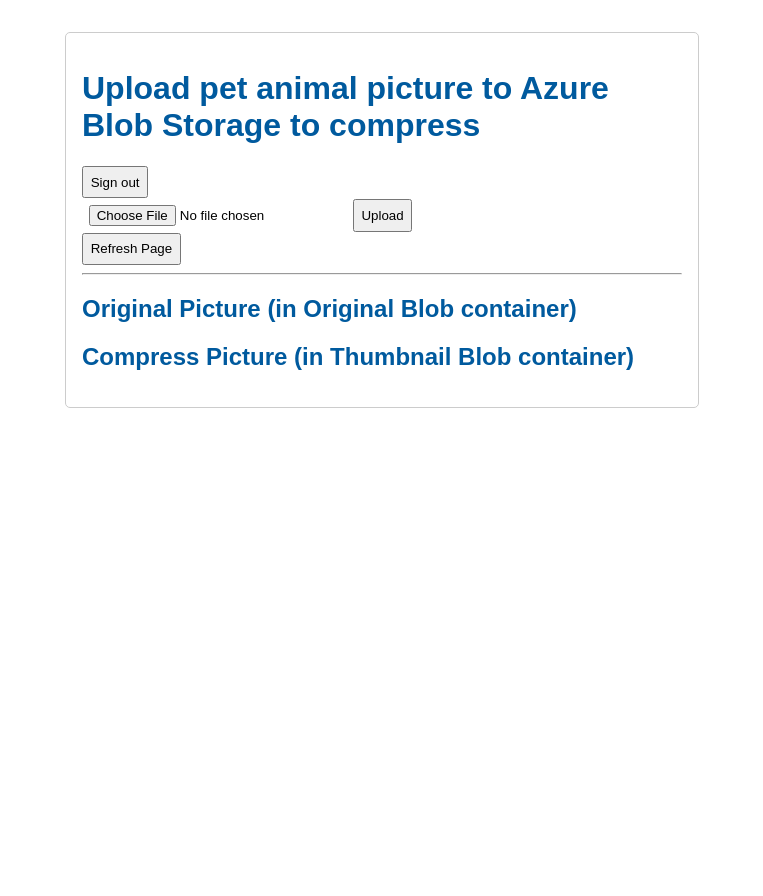
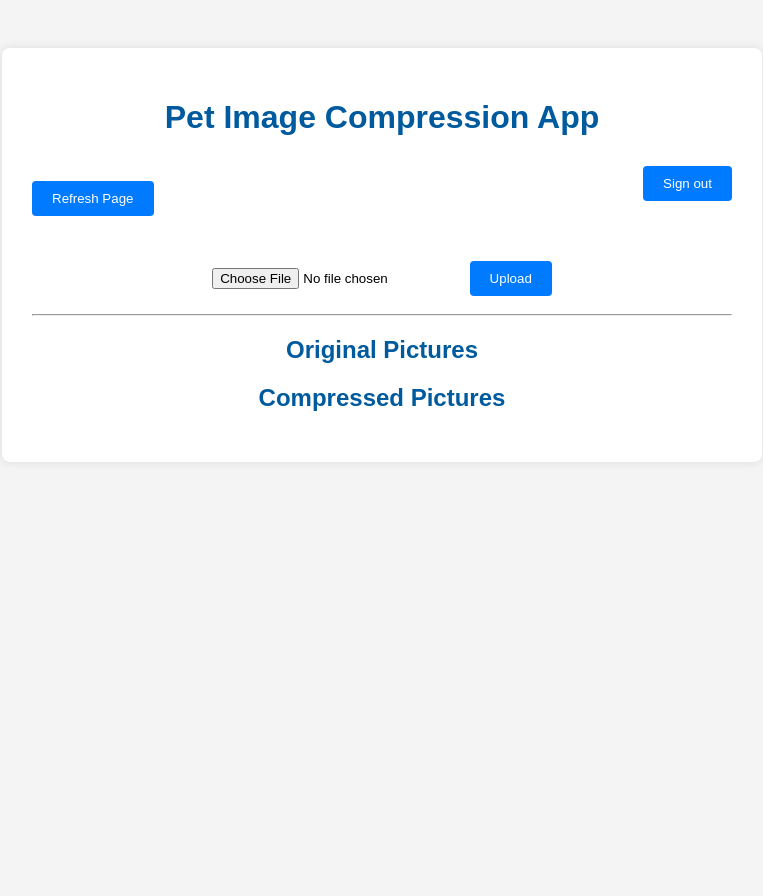
Before and after one commit to DavidLi2465/vmflaskapp, a Flask app: page /upload in a window 1280 px wide. Shown: the whole page, without its empty margins (258-1021 px from the left). Before the commit the page ends 408 px from the top, so only its background shows below. Run offline with Flask 3, Linux system fonts and the light colour scheme; the visitor is signed in with stand-in values (Sample User, id 1); data that the repository does not hold is empty; some libraries are stand-ins or nearby versions.

Commit message:
Update index.html

```diff
--- a/templates/index.html
+++ b/templates/index.html
@@ -5,35 +5,96 @@
   <meta name="viewport" content="width=device-width, initial-scale=1">
   <title>Azure Blob Uploader</title>
   <style>
-    body { font-family: sans-serif; margin: 2em; }
-    h1, h2 { color: #005A9E; }
-    .container { max-width: 600px; margin: auto; padding: 1em; border: 1px solid #ccc; border-radius: 5px; }
-    input, button { padding: 0.5em; }
-    ul { list-style-type: none; padding: 0; }
-    li { background: #f4f4f4; margin: 10px 0; padding: 10px; text-align: center; }
-    img { max-width: 100%; height: auto; border-radius: 4px; }
-    .caption { font-size: 0.9em; color: #555; margin-top: 5px; }
+    body {
+      font-family: Arial, sans-serif;
+      background-color: #f4f4f4;
+      display: flex;
+      justify-content: center;
+      align-items: flex-start;
+      min-height: 100vh;
+      padding: 40px 0;
+    }
+    .container {
+      background-color: white;
+      padding: 30px;
+      border-radius: 8px;
+      box-shadow: 0 0 10px rgba(0,0,0,0.1);
+      width: 700px;
+      max-width: 90%;
+    }
+    h1, h2 {
+      text-align: center;
+      color: #005A9E;
+      margin-bottom: 20px;
+    }
+    form {
+      margin: 15px 0;
+      text-align: center;
+    }
+    input[type="file"] {
+      margin: 10px 0;
+    }
+    button {
+      padding: 10px 20px;
+      background-color: #007BFF;
+      color: white;
+      border: none;
+      border-radius: 4px;
+      cursor: pointer;
+      margin-top: 10px;
+    }
+    button:hover {
+      background-color: #0056b3;
+    }
+    ul {
+      list-style-type: none;
+      padding: 0;
+    }
+    li {
+      background: #f9f9f9;
+      margin: 10px 0;
+      padding: 10px;
+      text-align: center;
+      border-radius: 4px;
+      box-shadow: 0 0 5px rgba(0,0,0,0.05);
+    }
+    img {
+      max-width: 100%;
+      height: auto;
+      border-radius: 4px;
+    }
+    .caption {
+      font-size: 0.9em;
+      color: #555;
+      margin-top: 5px;
+    }
+    .top-actions {
+      display: flex;
+      justify-content: space-between;
+      margin-bottom: 20px;
+    }
   </style>
 </head>
 <body>
   <div class="container">
-    <h1>Upload pet animal picture to Azure Blob Storage to compress</h1>
+    <h1>Pet Image Compression App</h1>
 
-    <a href="{{ url_for('login') }}">
-  <button type="button">Sign out</button>
-    </a>
+    <div class="top-actions">
+      <form method="get" action="/upload">
+        <button type="submit">Refresh Page</button>
+      </form>
+      <a href="{{ url_for('login') }}">
+        <button type="button">Sign out</button>
+      </a>
+    </div>
 
     <form method="post" enctype="multipart/form-data">
-      <input type="file" name="file">
+      <input type="file" name="file" required>
       <button type="submit">Upload</button>
     </form>
 
-    <form method="get" action="/upload">
-      <button type="submit">Refresh Page</button>
-    </form>
-
     <hr>
-    <h2>Original Picture (in Original Blob container)</h2>
+    <h2>Original Pictures</h2>
     <ul>
       {% for blob in blobs %}
         {% if blob.originalURL %}
@@ -47,7 +108,7 @@
       {% endfor %}
     </ul>
 
-    <h2>Compress Picture (in Thumbnail Blob container)</h2>
+    <h2>Compressed Pictures</h2>
     <ul>
       {% for thumb in thumbnails %}
         {% if thumb.thumbnailURL %}
```
